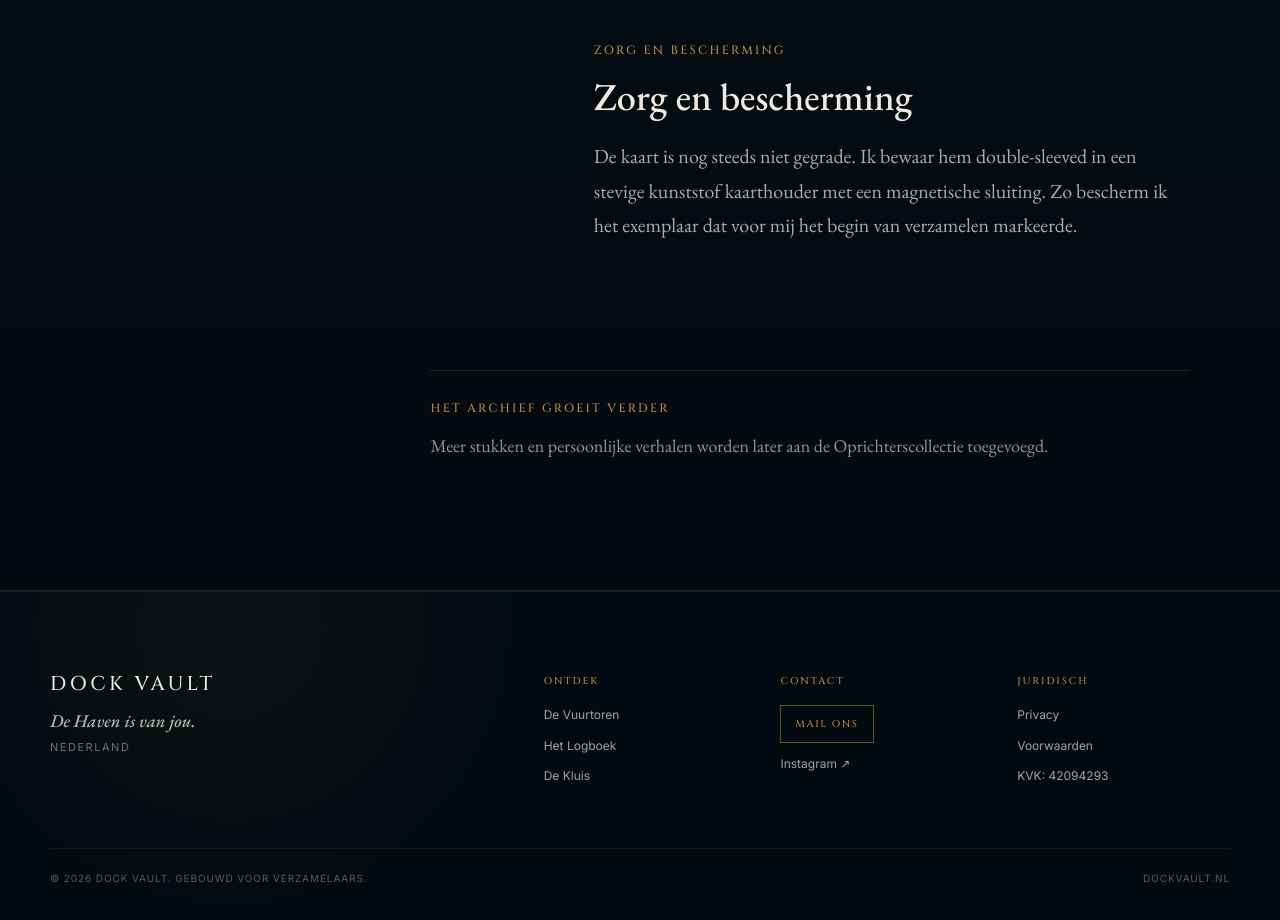
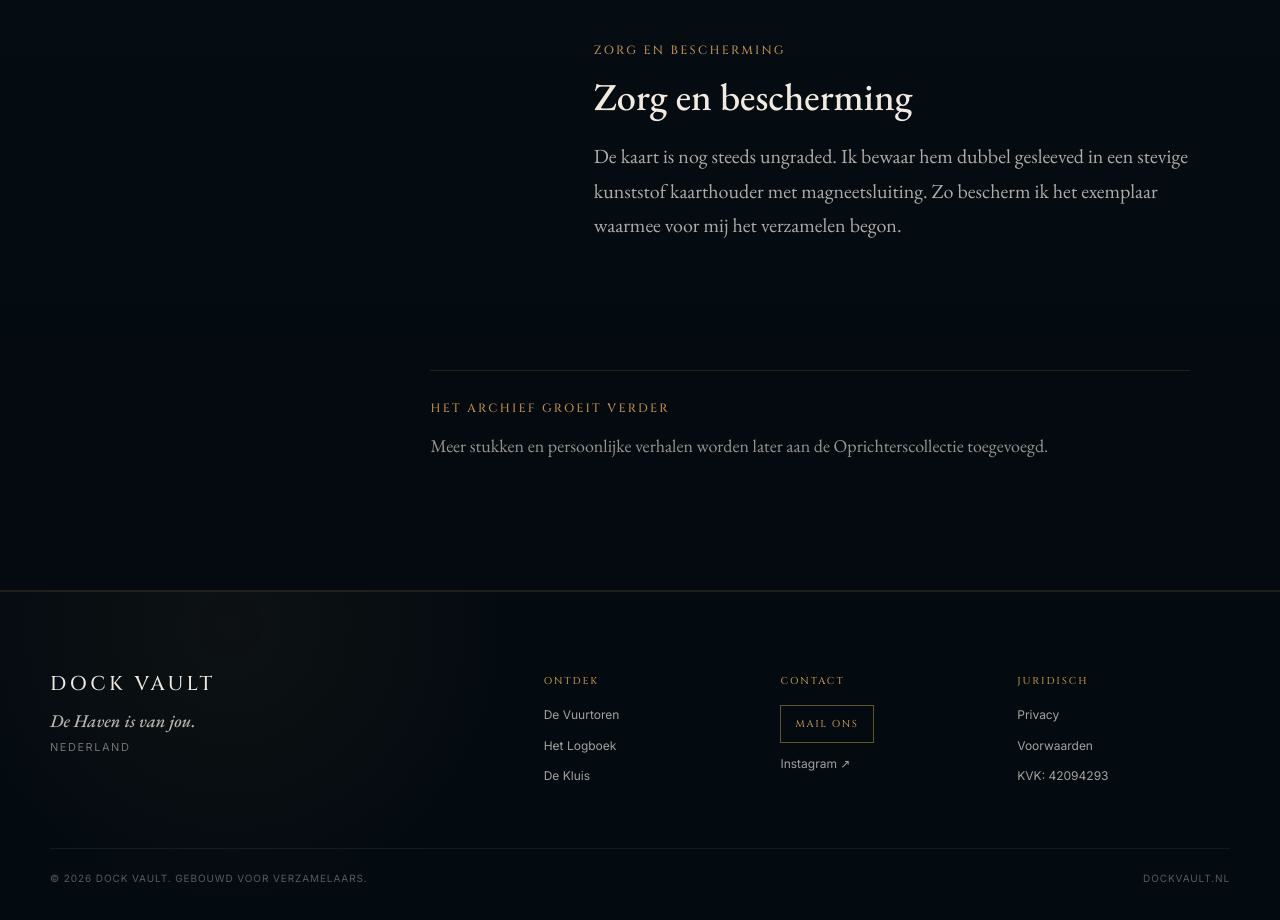
Before and after one commit to NiekVeenstra/dock-vault, a Next.js app: page /vault/founders-collection in a window 1280 px wide. Shown: the part 2280-3200 px from the top of the page. Built offline with nearby package versions, Linux system fonts and the light colour scheme.

Commit message:
update text

```diff
--- a/content/vault/foundersCollection.ts
+++ b/content/vault/foundersCollection.ts
@@ -82,7 +82,7 @@ export const foundersCollectionRecords: FounderCollectionRecord[] = [
     },
     preservation: {
       en: "The card is still ungraded. I keep it double-sleeved in a sturdy plastic card holder with a magnetic closure. That is how I protect the copy that marked the beginning of collecting for me.",
-      nl: "De kaart is nog steeds niet gegrade. Ik bewaar hem double-sleeved in een stevige kunststof kaarthouder met een magnetische sluiting. Zo bescherm ik het exemplaar dat voor mij het begin van verzamelen markeerde.",
+      nl: "De kaart is nog steeds ungraded. Ik bewaar hem dubbel gesleeved in een stevige kunststof kaarthouder met magneetsluiting. Zo bescherm ik het exemplaar waarmee voor mij het verzamelen begon.",
     },
   },
 ];
```
Also changed, not shown: 2 other files (tests, documents, lock files or other folders).
